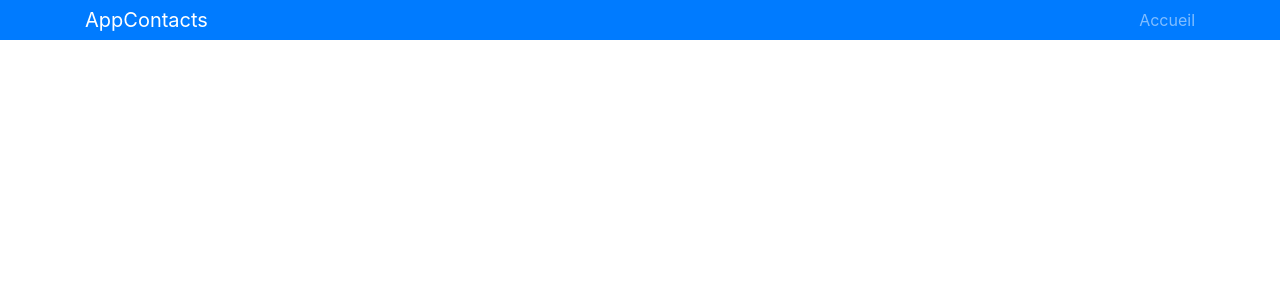
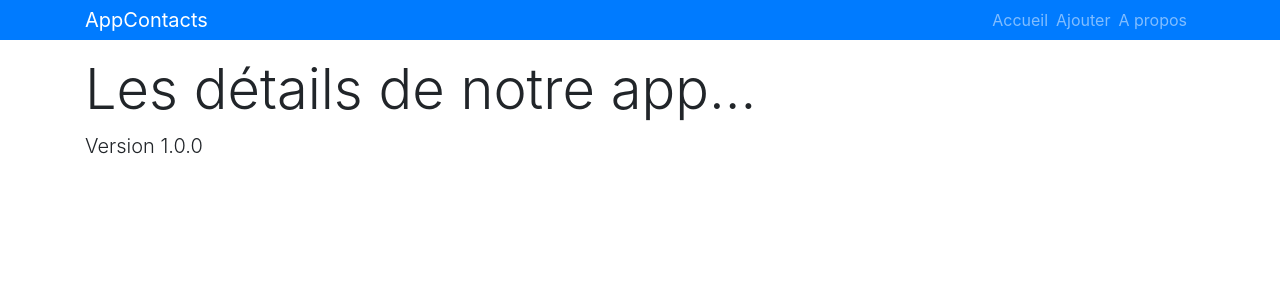
Before and after one commit to CelineBarbe/appContactsUdemy, a React (Create React App) app: page /apropos in a window 1280 px wide. Shown: the top 300 px of the page. Built offline with nearby package versions, Linux system fonts and the light colour scheme.

Commit message:
switch et erreur 404

```diff
--- a/src/App.js
+++ b/src/App.js
@@ -2,9 +2,11 @@ import React, {Component} from 'react'
 import 'bootstrap/dist/css/bootstrap.min.css'
 import Header from './composants/interface/Header'
 import Liste from './composants/contact/Liste'
+import Apropos from './composants/pages/Apropos'
 import {Provider} from './context'
 import AddContact from './composants/contact/AddContact'
-import {BrowserRouter as Router, Route} from 'react-router-dom'
+import {BrowserRouter as Router, Route, Switch} from 'react-router-dom'
+import Erreur from './composants/pages/Erreur'
 
 class App extends Component {
 
@@ -15,8 +17,13 @@ class App extends Component {
           <div className="App">
             <Header />
           <div className='container'>
-            {/* <AddContact /> */}
+          <Switch>
             <Route exact path="/liste" component={Liste}/>
+            <Route exact path="/ajoute" component={AddContact}/>
+            <Route exact path="/apropos" component={Apropos}/>
+            <Route exact path="/" component={Liste}/>
+            <Route component={Erreur} />
+          </Switch>
           </div>
           </div>
         </Router>
--- a/src/composants/contact/AddContact.js
+++ b/src/composants/contact/AddContact.js
@@ -27,6 +27,8 @@ export default class AddContact extends Component {
             email: '',
             tel: ''
         })
+
+        this.props.history.push('/');
     }
 
     render() {
--- a/src/composants/contact/Liste.js
+++ b/src/composants/contact/Liste.js
@@ -11,6 +11,7 @@ export default class Liste extends Component {
                 {value => {
                     return (
                         <Fragment>
+                            <h1 className='display-4 my-4'>Nos contacts</h1>
                         {value.contacts.map(contact => (
                         <Contact
                             key={contact.id}
--- a/src/composants/interface/Header.js
+++ b/src/composants/interface/Header.js
@@ -7,9 +7,15 @@ export default function Header() {
             <nav className='navbar navbar-dark bg-primary mb-3 py-0'>
                 <div className='container'>
                    <a href='/' className='navbar-brand'>AppContacts</a>
-                    <ul className='navbar-nav'>
-                        <li className='nav-item ml-auto'>
+                    <ul className='navbar-nav d-inline-block'>
+                        <li className='nav-item d-inline-block mr-2'>
                             <Link to='/liste' className='nav-link'>Accueil</Link>
+                        </li>
+                        <li className='nav-item d-inline-block mr-2'>
+                            <Link to='/ajoute' className='nav-link'>Ajouter</Link>
+                        </li>
+                        <li className='nav-item d-inline-block mr-2'>
+                            <Link to='/apropos' className='nav-link'>A propos</Link>
                         </li>
                     </ul>
                 </div>
--- /dev/null
+++ b/src/composants/pages/Apropos.js
@@ -0,0 +1,10 @@
+import React from 'react'
+
+export default function Apropos() {
+    return (
+        <div>
+            <h1 className='display-4'>Les détails de notre app...</h1>
+            <p className='lead'>Version 1.0.0</p>
+        </div>
+    )
+}
--- /dev/null
+++ b/src/composants/pages/Erreur.js
@@ -0,0 +1,9 @@
+import React from 'react'
+
+export default function Erreur() {
+    return (
+        <div>
+            <h1 className='display-4'>Erreur 404 : Page non trouvée</h1>
+        </div>
+    )
+}
```
Also changed, not shown: 1 other file (tests, documents, lock files or other folders).
